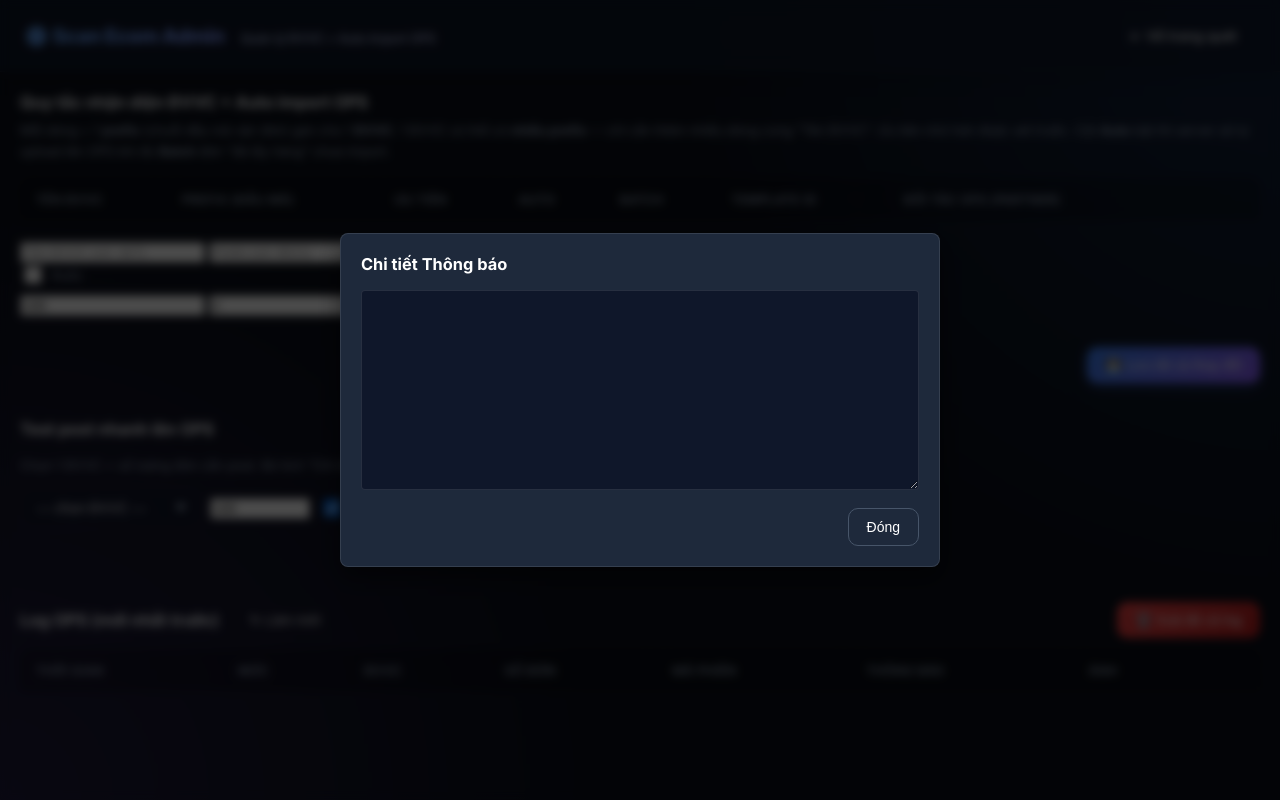
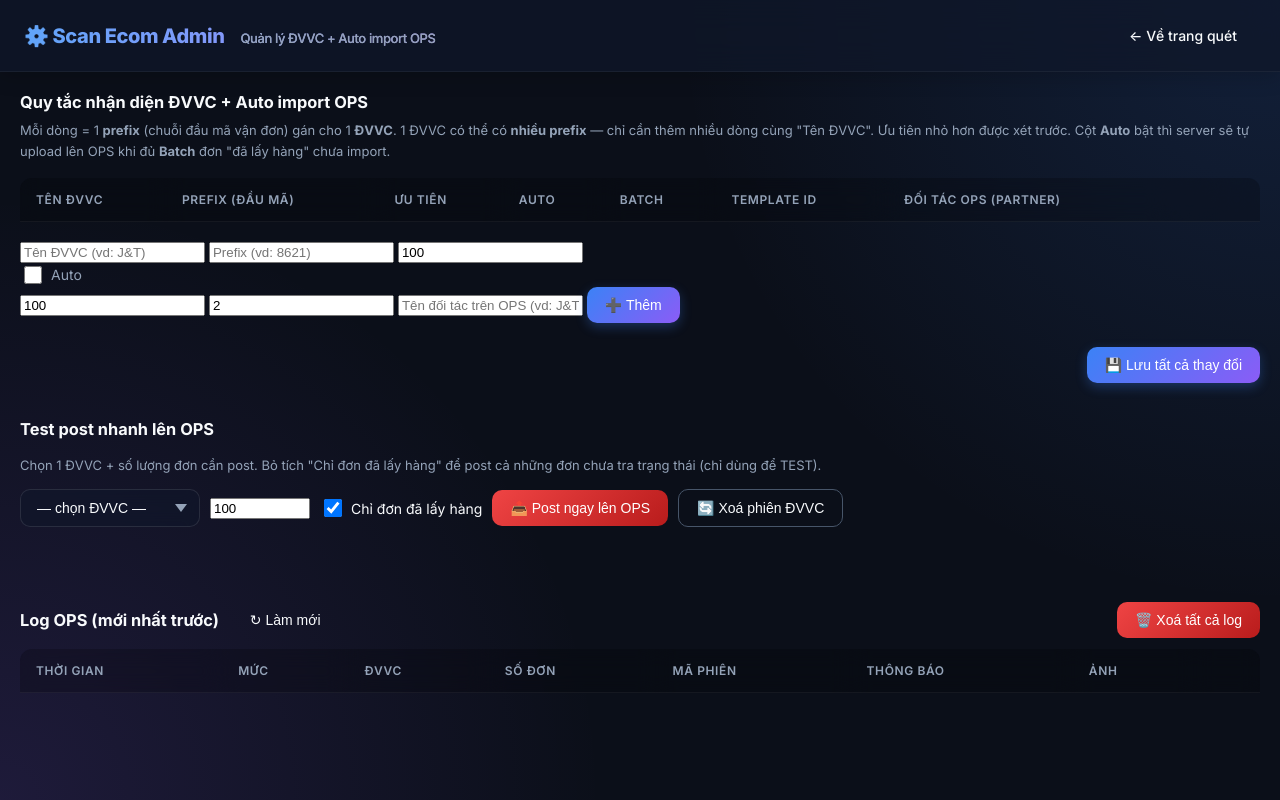
Before and after one commit to trongtri1512/ecom, a Python web app: template backend/app/templates/admin.html in a window 1280 px wide. Run offline with Jinja, Linux system fonts and the light colour scheme; the template is opened without the code that fills it, so the values that code supplies are empty.

Commit message:
fix: gỡ bỏ inline style làm popup chi tiết hiển thị đè lên màn hình mặc định

```diff
--- a/backend/app/templates/admin.html
+++ b/backend/app/templates/admin.html
@@ -112,7 +112,7 @@
   </div>
 
   <!-- Modal xem text chi tiết -->
-  <div id="textModal" class="modal" hidden style="display:flex;align-items:center;justify-content:center;">
+  <div id="textModal" class="modal" hidden>
     <div style="background:#1e293b; padding: 20px; border-radius: 8px; width: 600px; max-width: 90vw; border: 1px solid var(--line); box-shadow: 0 10px 25px rgba(0,0,0,0.5);">
       <h3 style="margin-top:0; color: #fff;">Chi tiết Thông báo</h3>
       <textarea id="textModalContent" readonly style="width: 100%; height: 200px; background: #0f172a; color: #e2e8f0; border: 1px solid var(--line); padding: 10px; border-radius: 4px; font-family: Consolas, monospace; font-size: 13px; resize: vertical; line-height: 1.5;"></textarea>
```
